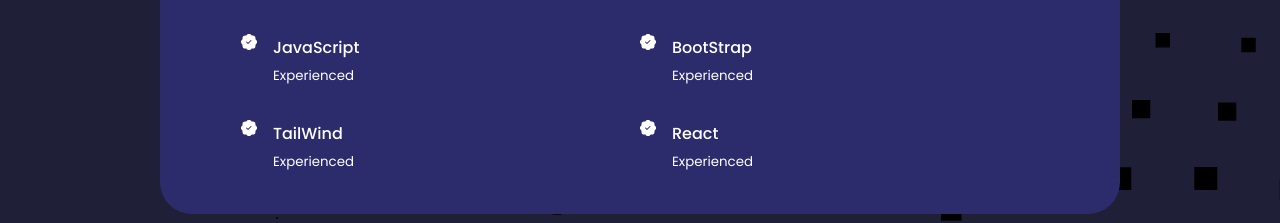
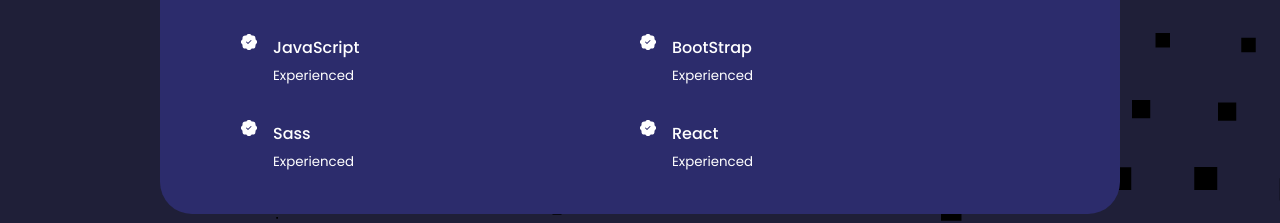
Before and after one commit to Keenan-Kimbrough/Portfolio, a React (Create React App) app: page / in a window 1280 px wide. Shown: the part 2760-2983 px from the top of the page. Built offline with nearby package versions, Linux system fonts and the light colour scheme.

Commit message:
updated experience section

```diff
--- a/src/components/experience/Experience.jsx
+++ b/src/components/experience/Experience.jsx
@@ -42,7 +42,7 @@ const Experience = () => {
                     <article className="experience__details">
                         <BsPatchCheckFill className="experience__details-icon"/>
                         <div>
-                        <h4> TailWind</h4>
+                        <h4> Sass </h4>
                         <small className="text-light"> Experienced</small>
                         </div>
                     </article>
```
